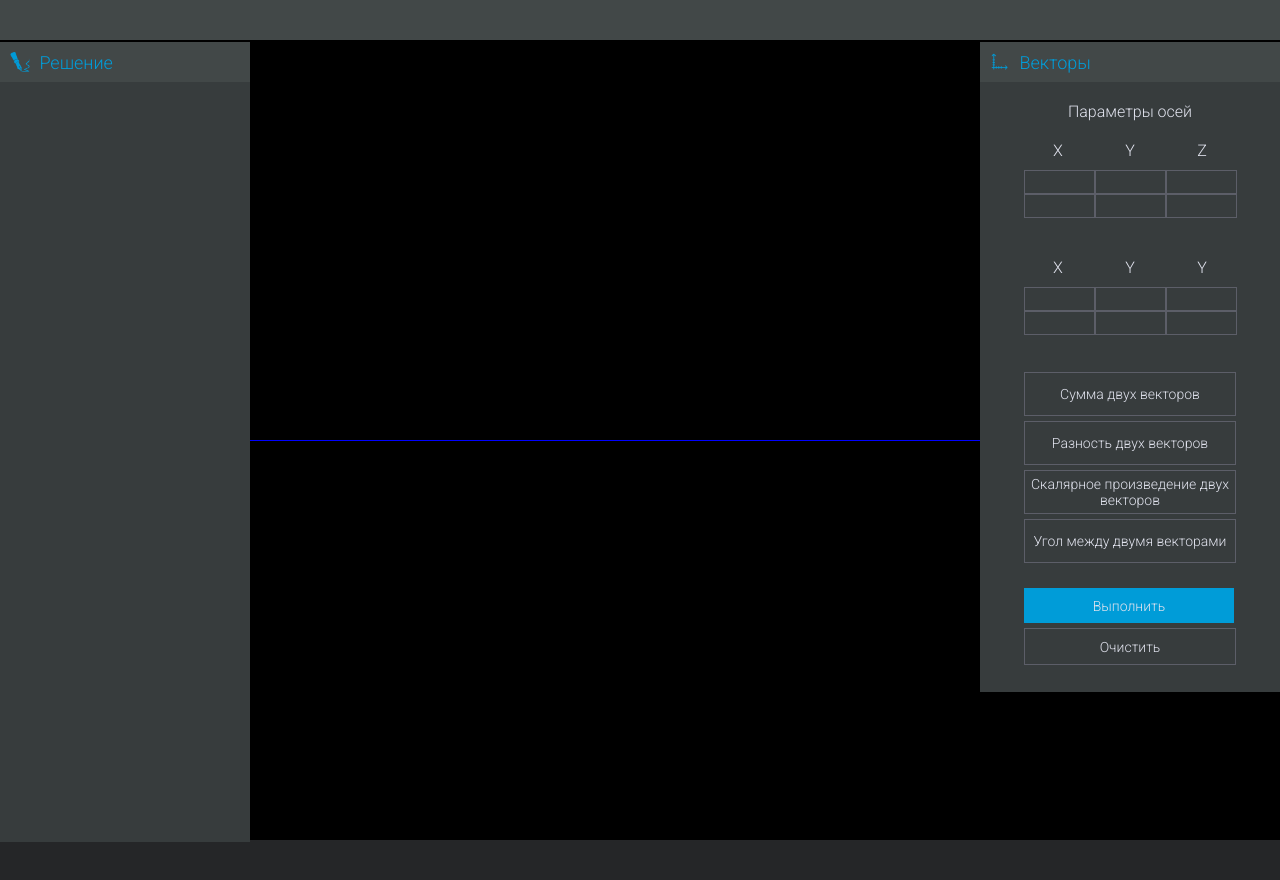
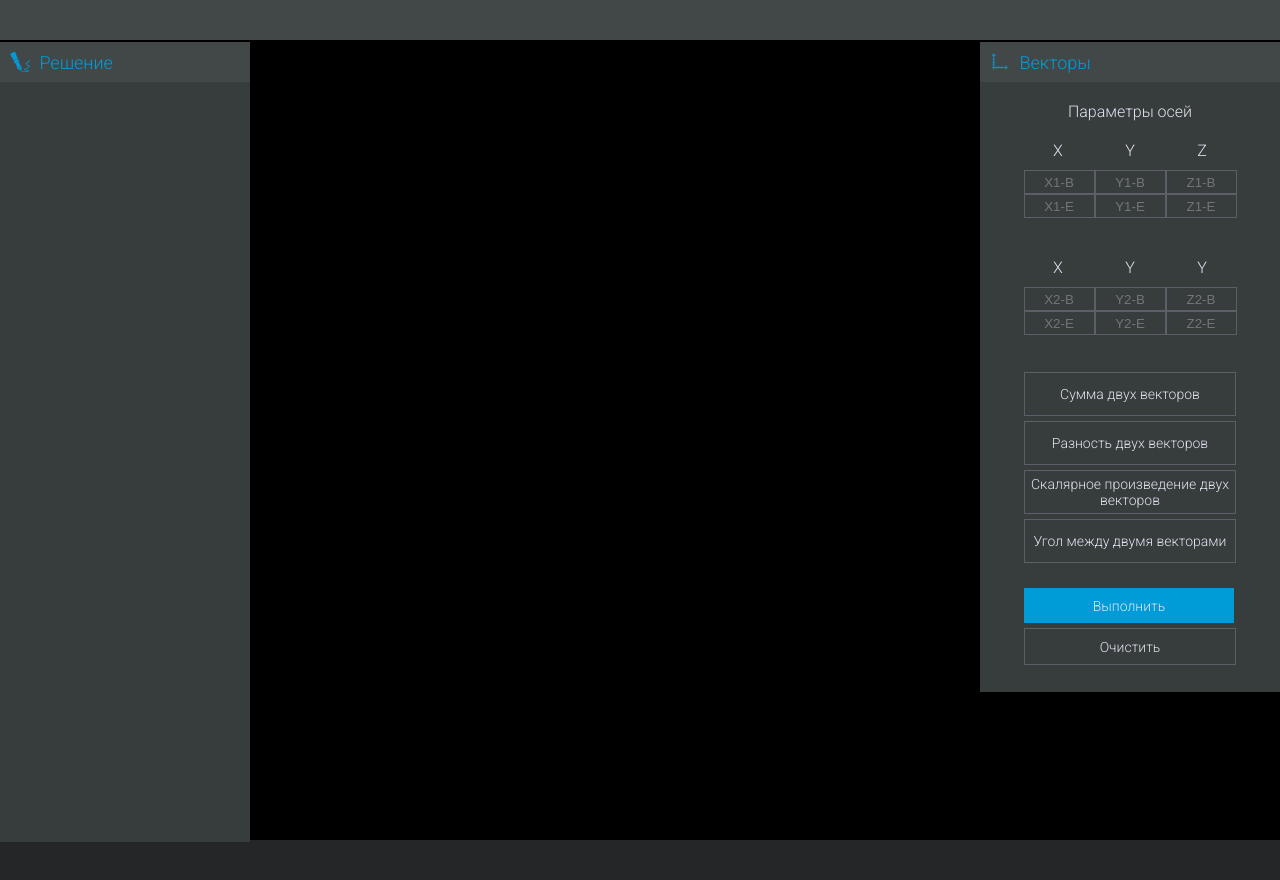
Before and after one commit to Max1w2ll/vectorsVueJs, a Vue app: page / in a window 1280 px wide. Shown: the top 880 px of the page. Built offline with nearby package versions, Linux system fonts and the light colour scheme.

Commit message:
lines (dashed XYZ lines) camera movement (by mouse)

```diff
--- a/src/components/Main.vue
+++ b/src/components/Main.vue
@@ -35,14 +35,14 @@
 
           <div class="coordinateInputs">
             <div class="coordinatesBegin">
-              <input>
-              <input>
-              <input>
+              <input placeholder="X1-B">
+              <input placeholder="Y1-B">
+              <input placeholder="Z1-B">
             </div>
             <div class="coordinatesEnd">
-              <input>
-              <input>
-              <input>
+              <input placeholder="X1-E">
+              <input placeholder="Y1-E">
+              <input placeholder="Z1-E">
             </div>
           </div>
 
@@ -54,14 +54,14 @@
 
           <div class="coordinateInputs">
             <div class="coordinatesBegin">
-              <input>
-              <input>
-              <input>
+              <input placeholder="X2-B">
+              <input placeholder="Y2-B">
+              <input placeholder="Z2-B">
             </div>
             <div class="coordinatesEnd">
-              <input>
-              <input>
-              <input>
+              <input placeholder="X2-E">
+              <input placeholder="Y2-E">
+              <input placeholder="Z2-E">
             </div>
           </div>
         </div>
@@ -88,60 +88,82 @@
 
 <script>
 import * as THREE from 'three';
+import { OrbitControls } from 'three/addons/controls/OrbitControls.js';
+
+const scene = new THREE.Scene();
+const camera = new THREE.PerspectiveCamera( 75, window.innerWidth / window.innerHeight, 0.1, 1000 );
+const renderer = new THREE.WebGLRenderer();
+const controls = new OrbitControls( camera, renderer.domElement );
 
 export default {
   name: 'Main',
 
   data() {
     return {
-
     }
   },
 
   mounted() {
-    this.createScene();
+    this.setScene();
+    this.createAxis();
+    this.setCameraPosition();
   },
 
   methods: {
-    createScene() {
-      // Create Scene and camera
-      const scene = new THREE.Scene();
-      const camera = new THREE.PerspectiveCamera( 75, window.innerWidth / window.innerHeight, 0.1, 1000 );
-
+    setScene() {
       // Set sizes and place it in sceneHolder
-      const renderer = new THREE.WebGLRenderer();
       renderer.setSize( window.innerWidth, window.innerHeight );
       const sceneHolder = document.querySelector('#sceneHolder');
       sceneHolder.appendChild( renderer.domElement );
 
-      this.createGrid(scene);
-
-      camera.position.z = 60;
-
       function animate() {
         requestAnimationFrame( animate );
+
+        // required if controls.enableDamping or controls.autoRotate are set to true
+	      controls.update();
+
         renderer.render( scene, camera );
-
-        // cube.rotation.x += 0.05;
-        // cube.rotation.y += 0.05;
 
       }
       animate();
-
     },
 
-    createGrid(scene) {
-      //Create X line
-      const matX = new THREE.LineBasicMaterial( { color: 0x0000ff } );
+    setCameraPosition() {
+      camera.position.z = 30;
+      camera.position.x = 30;
+      camera.position.y = 10;
+
+      camera.rotation.y = 0.8
+    },
+
+    createAxis() {
+      // Creating XYZ axis
+      this.createLine(0xff0000, [-10000, 0, 0], [10000, 0, 0], true)
+      this.createLine(0x00ff00, [0, -10000, 0], [0, 10000, 0], true)
+      this.createLine(0x0000ff, [0, 0, -10000], [0, 0, 10000], true)
+    },
+
+    createLine(color, coordBegin, coordEnd, dashed) {
+      if (dashed) { // For axis mostly
+        var material = new THREE.LineDashedMaterial( {
+          color: color,
+          linewidth: 1,
+          scale: 1,
+          dashSize: 1,
+          gapSize: 0.5,
+        });
+      }
+      else {
+        var material =  new THREE.LineBasicMaterial( { color: color } );
+      }
 
       const points = [];
-      points.push( new THREE.Vector3( -50, 0, 0 ) );
-      points.push( new THREE.Vector3( 50, 0, 0 ) );
+      points.push( new THREE.Vector3( coordBegin[0], coordBegin[1], coordBegin[2] ));
+      points.push( new THREE.Vector3( coordEnd[0], coordEnd[1], coordEnd[2] ));
 
       const geometry = new THREE.BufferGeometry().setFromPoints( points );
-      const line = new THREE.Line( geometry, matX );
-
-      // TO DO: CREATE Y and Z lines
+      const line = new THREE.Line( geometry, material );
+      line.computeLineDistances();
 
       scene.add( line );
     }
@@ -298,6 +320,10 @@ export default {
     background: transparent;
   }
 
+  .coordinateInputs input::placeholder {
+    text-align: center;
+  }
+
   .taskButtons {
     margin: auto;
 
```
